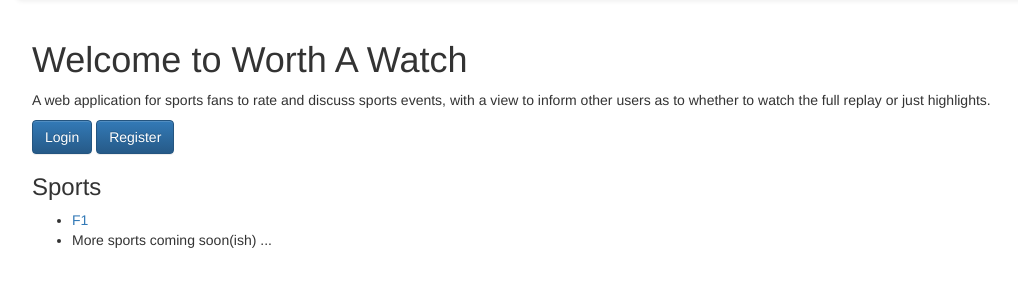
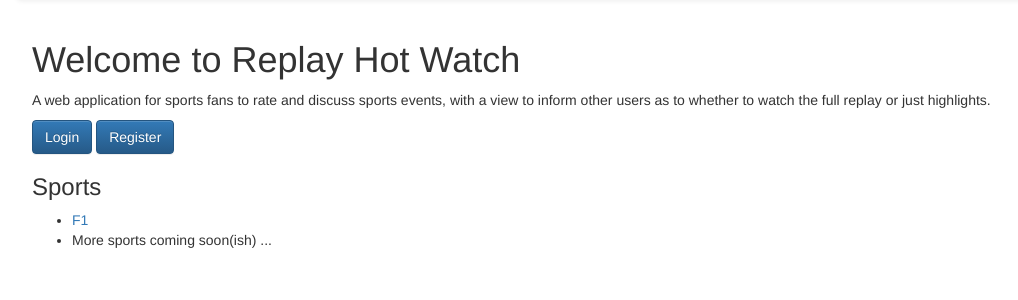
Before and after one commit to Dom19740/Project-Sports-Replay-Forum, a Django app: page / in a window 1280 px wide. Shown: the part 52-352 px from the top of the page, without its empty margins (53-1071 px from the left). Run offline with Django 5.2, Linux system fonts and the light colour scheme; some libraries are stand-ins or nearby versions.

Commit message:
name change

```diff
--- a/sportsreplayforum/home/templates/home/main.html
+++ b/sportsreplayforum/home/templates/home/main.html
@@ -4,7 +4,7 @@
 
 <div class="container">
 
-    <h1>Welcome to Worth A Watch</h1>
+    <h1>Welcome to Replay Hot Watch</h1>
     <p>
         A web application for sports fans to rate and discuss sports events, with a view to inform other users as to whether to watch the full replay or just highlights.
     </p>
```
Also changed, not shown: sportsreplayforum/db.sqlite3.
